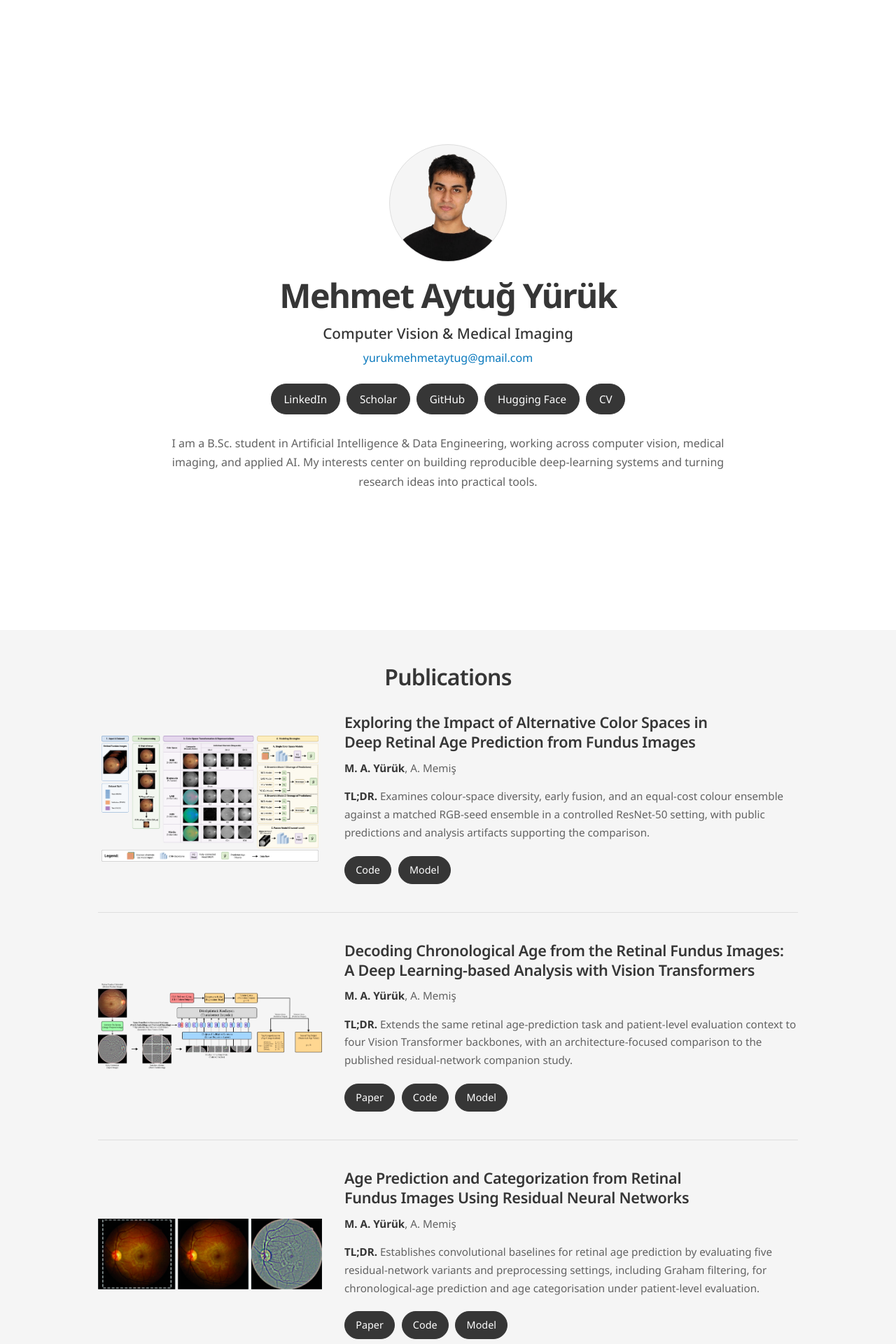
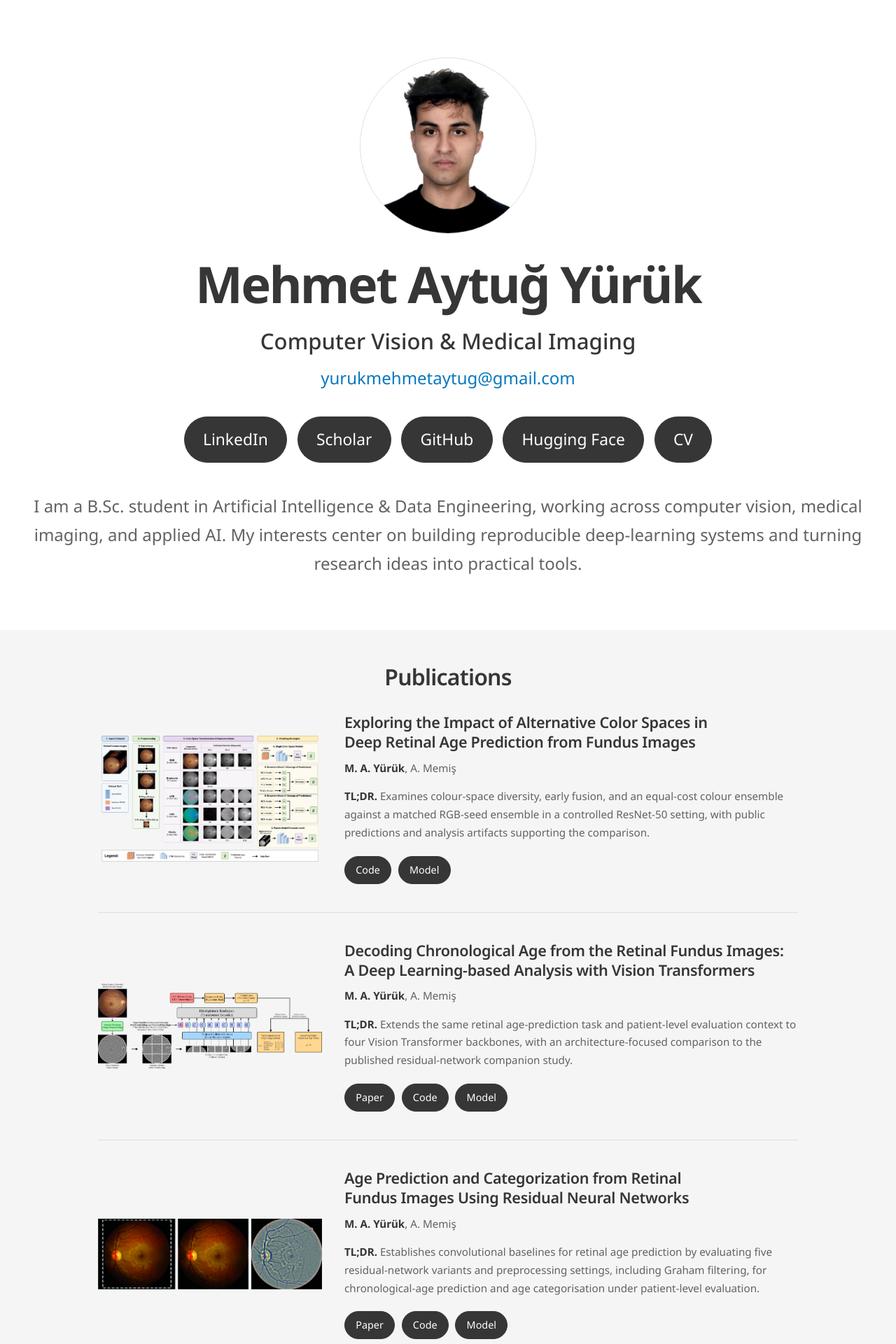
Before and after one commit to mehmetaytugyuruk/mehmetaytugyuruk.github.io, a Jekyll site: the page built from index.html, in a window 1280 px wide. Shown: the top 1920 px of the page at 70% size. Built offline with Jekyll 4.4.1, drawn with Linux system fonts in a browser that asks for light colours; some web fonts are replaced.

Commit message:
Update profile photo and scale hero

```diff
--- a/assets/css/site.css
+++ b/assets/css/site.css
@@ -137,10 +137,15 @@ h3 {
   margin-inline: auto;
 }
 
+.hero .container.narrow {
+  width: min(calc(100% - 2rem), 1200px);
+  max-width: 1200px;
+}
+
 .hero-portrait {
-  width: clamp(8.5rem, 22vw, 10.5rem);
+  width: clamp(12.75rem, 33vw, 15.75rem);
   aspect-ratio: 1;
-  margin: 0 auto 1.25rem;
+  margin: 0 auto 1.875rem;
 }
 
 .hero-photo {
@@ -159,10 +164,10 @@ h3 {
 }
 
 .hero-name {
-  max-width: 990px;
-  margin: 0 auto 0.65rem;
+  max-width: 1200px;
+  margin: 0 auto 0.975rem;
   color: var(--ink);
-  font-size: clamp(2rem, 4.2vw, 3rem);
+  font-size: clamp(3rem, 6.3vw, 4.5rem);
   font-weight: 700;
   letter-spacing: -0.035em;
   line-height: 1.15;
@@ -171,14 +176,14 @@ h3 {
 .hero-title {
   margin: 0;
   color: var(--ink);
-  font-size: 1.3rem;
+  font-size: 1.95rem;
   font-weight: 500;
   line-height: 1.6;
 }
 
 .hero-email {
-  margin: 0.3rem 0 0;
-  font-size: 1rem;
+  margin: 0.45rem 0 0;
+  font-size: 1.5rem;
 }
 
 .hero-email a {
@@ -189,8 +194,8 @@ h3 {
   display: flex;
   flex-wrap: wrap;
   justify-content: center;
-  gap: 0.6rem;
-  margin-top: 1.5rem;
+  gap: 0.9rem;
+  margin-top: 2.25rem;
 }
 
 .social-link,
@@ -198,15 +203,15 @@ h3 {
   display: inline-flex;
   align-items: center;
   justify-content: center;
-  gap: 0.5rem;
-  min-height: 44px;
-  padding: 0.5rem 1.1rem;
+  gap: 0.75rem;
+  min-height: 66px;
+  padding: 0.75rem 1.65rem;
   border: 1px solid var(--ink);
   border-radius: 999px;
   color: #fff;
   background: var(--ink);
   font-family: "Noto Sans", Arial, sans-serif;
-  font-size: 0.95rem;
+  font-size: 1.425rem;
   line-height: 1.4;
   text-decoration: none;
   transition: background 150ms ease, border-color 150ms ease;
@@ -221,10 +226,10 @@ h3 {
 }
 
 .hero-bio {
-  max-width: var(--narrow);
-  margin: 1.75rem auto 0;
+  max-width: 1200px;
+  margin: 2.625rem auto 0;
   color: var(--muted);
-  font-size: 1rem;
+  font-size: 1.5rem;
   line-height: 1.7;
 }
 
@@ -479,7 +484,7 @@ h3 {
   }
 
   .hero-title {
-    font-size: 1.2rem;
+    font-size: 1.8rem;
   }
 
   .home-section {
@@ -505,7 +510,7 @@ h3 {
 
 @media (max-width: 520px) {
   .hero-portrait {
-    width: min(8.5rem, 48vw);
+    width: min(12.75rem, 72vw);
   }
 
   .hero-links {
@@ -514,8 +519,8 @@ h3 {
   }
 
   .social-link {
-    padding-inline: 0.4rem;
-    font-size: 0.84rem;
+    padding-inline: 0.6rem;
+    font-size: 1.26rem;
   }
 
   .hero-bio {
--- a/index.html
+++ b/index.html
@@ -14,8 +14,8 @@ nav_key: home
             class="hero-photo"
             src="{{ site.data.profile.portrait | relative_url }}"
             alt="{{ site.data.profile.portrait_alt }}"
-            width="576"
-            height="576">
+            width="1080"
+            height="1080">
         </div>
         <div class="hero-info">
           <h1 id="hero-title" class="hero-name">{{ site.data.profile.name }}</h1>
```
Also changed, not shown: assets/images/site/photo.png.
